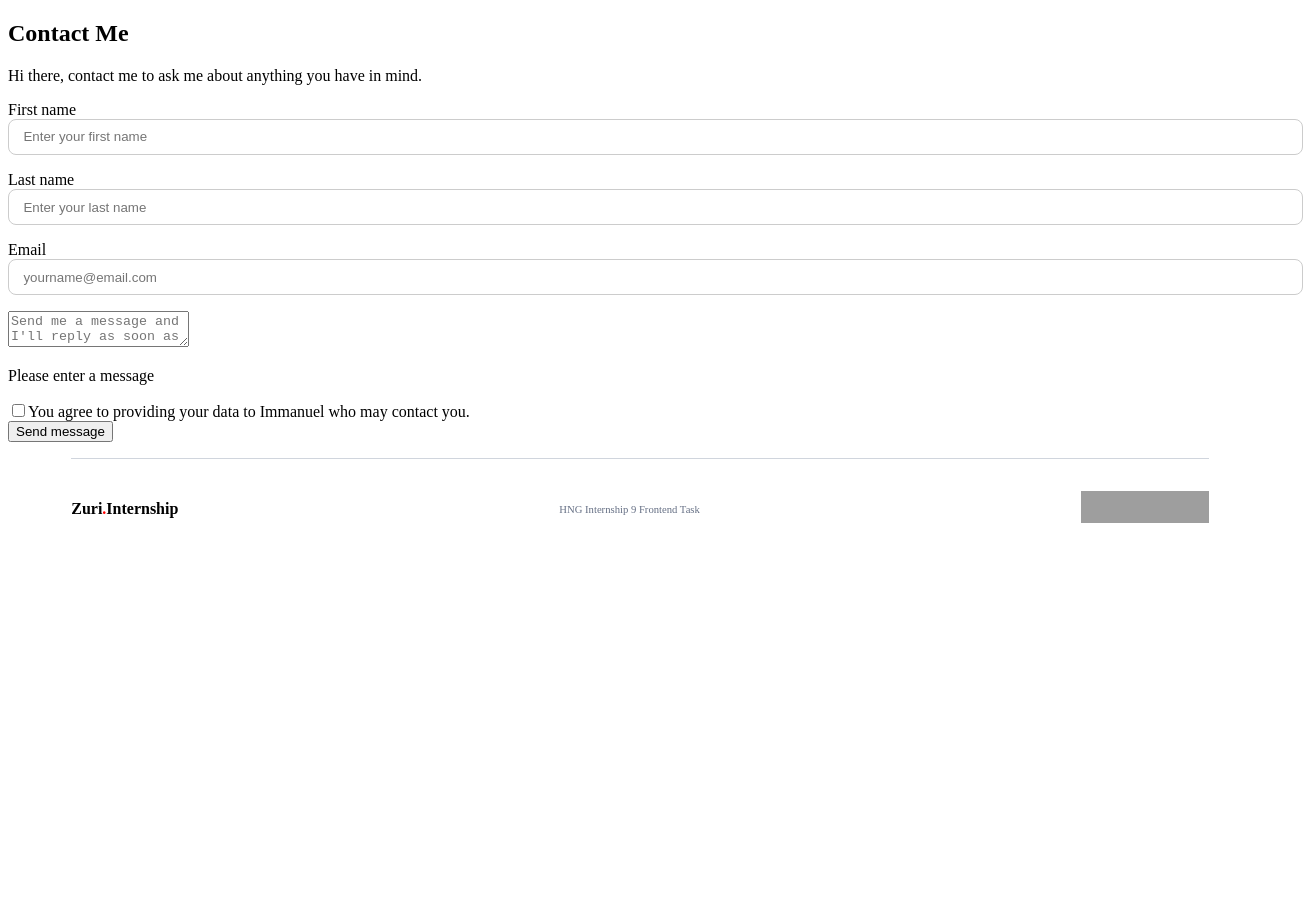
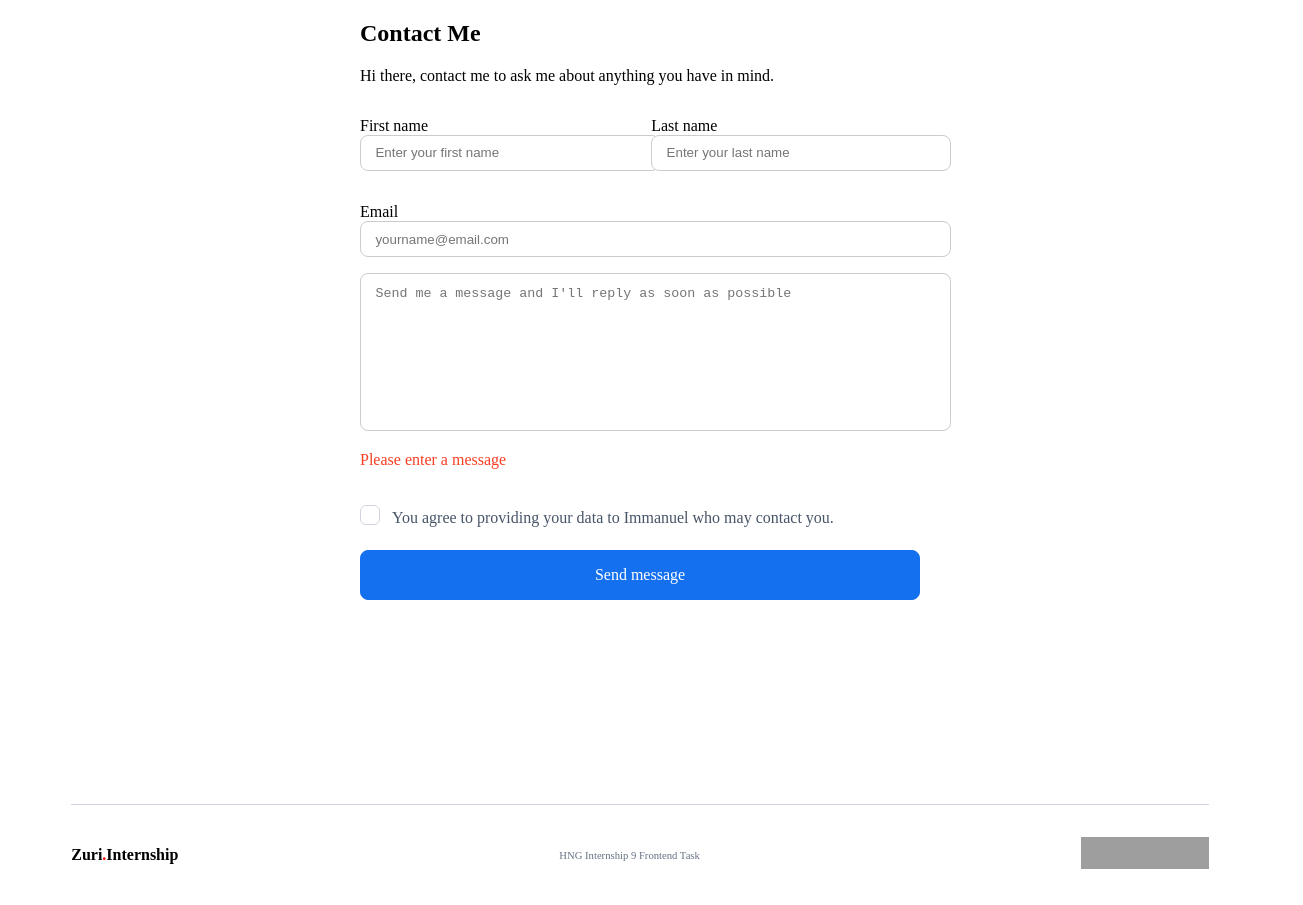
Before and after one commit to Emmanuel-Ibekwe/Hng9-stage1-project, a React (Create React App) app: page /contact in a window 1280 px wide. Shown: the whole page, 1303 px wide, since content can reach past the window. Before the commit the page ends 800 px from the top, so only its background shows below. Built offline with nearby package versions, Linux system fonts and the light colour scheme; grey boxes are pictures that could not be loaded; the HTML template or start-up script is replaced by a standard one.

Commit message:
style: Import ContactForm.css into ContactForm.js to enable the className styles in ContactForm.js

```diff
--- a/src/components/Contact/ContactForm.js
+++ b/src/components/Contact/ContactForm.js
@@ -1,3 +1,4 @@
+import "./ContactForm.css";
 import Input from "../UI/Input";
 
 const textAreaPlaceHolder =
@@ -6,7 +7,7 @@ const name = "Immanuel";
 
 const ContactForm = () => {
   return (
-    <div>
+    <div className="contact-form">
       <h2>Contact Me</h2>
       <p>Hi there, contact me to ask me about anything you have in mind.</p>
       <form>
```
